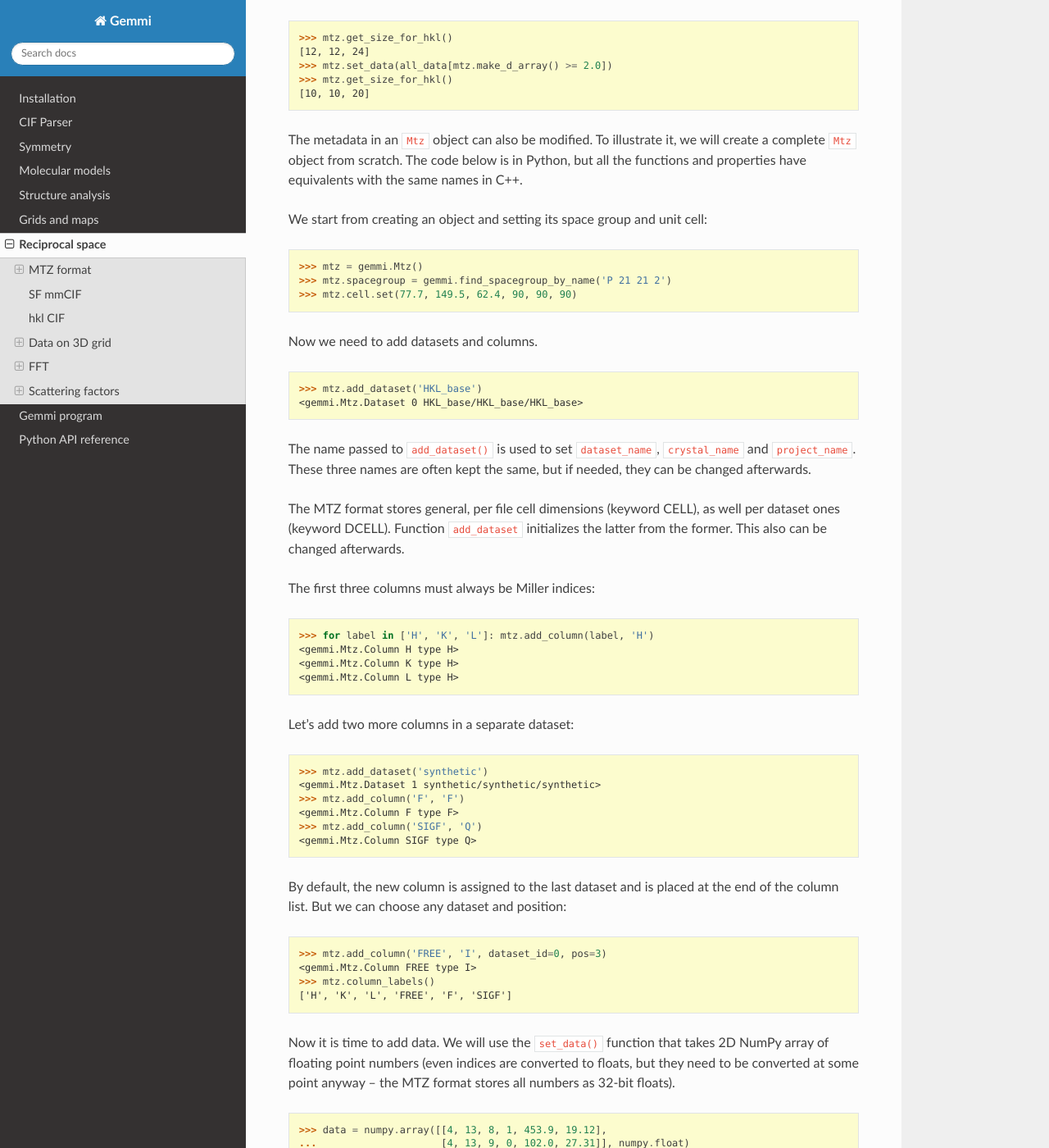
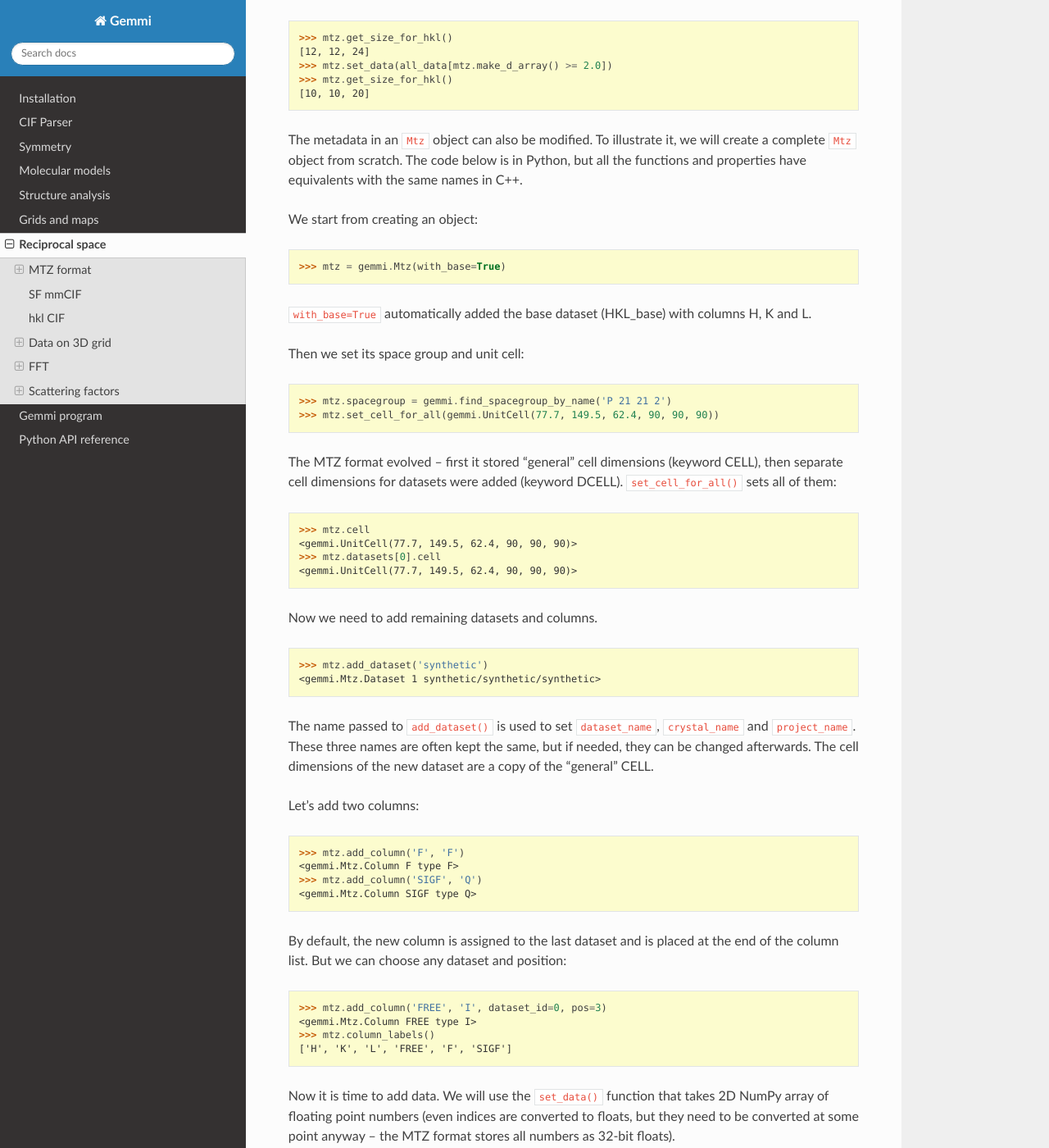
Before and after one commit to project-gemmi/gemmi, a Sphinx documentation site: the page built from docs/hkl.rst, in a window 1280 px wide and 1400 px high, scrolled down 8142 px. Shown: the whole window at 82% size. Built offline with Sphinx 7.4.7 and the Read the Docs theme 2.0.0, drawn with Linux system fonts in a browser that asks for light colours.

Commit message:
mtz: add optional arg with_base for Mtz constructor
and function Mtz::set_cell_for_all()

```diff
--- a/docs/hkl.rst
+++ b/docs/hkl.rst
@@ -442,45 +442,49 @@ To illustrate it, we will create a complete ``Mtz`` object from scratch.
 The code below is in Python, but all the functions and properties have
 equivalents with the same names in C++.
 
-We start from creating an object and setting its space group and unit cell:
+We start from creating an object:
 
 .. doctest::
 
-  >>> mtz = gemmi.Mtz()
-  >>> mtz.spacegroup = gemmi.find_spacegroup_by_name('P 21 21 2')
-  >>> mtz.cell.set(77.7, 149.5, 62.4, 90, 90, 90)
+  >>> mtz = gemmi.Mtz(with_base=True)
 
-Now we need to add datasets and columns.
+``with_base=True`` automatically added the base dataset (HKL_base)
+with columns H, K and L.
+
+Then we set its space group and unit cell:
 
 .. doctest::
 
-  >>> mtz.add_dataset('HKL_base')
-  <gemmi.Mtz.Dataset 0 HKL_base/HKL_base/HKL_base>
+  >>> mtz.spacegroup = gemmi.find_spacegroup_by_name('P 21 21 2')
+  >>> mtz.set_cell_for_all(gemmi.UnitCell(77.7, 149.5, 62.4, 90, 90, 90))
 
-The name passed to ``add_dataset()`` is used to set ``dataset_name``,
-``crystal_name`` and ``project_name``. These three names are often
-kept the same, but if needed, they can be changed afterwards.
-
-The MTZ format stores general, per file cell dimensions (keyword CELL),
-as well per dataset ones (keyword DCELL).
-Function ``add_dataset`` initializes the latter from the former.
-This also can be changed afterwards.
-
-The first three columns must always be Miller indices:
+The MTZ format evolved -- first it stored "general" cell dimensions
+(keyword CELL), then separate cell dimensions for datasets were added
+(keyword DCELL). ``set_cell_for_all()`` sets all of them:
 
 .. doctest::
 
-  >>> for label in ['H', 'K', 'L']: mtz.add_column(label, 'H')
-  <gemmi.Mtz.Column H type H>
-  <gemmi.Mtz.Column K type H>
-  <gemmi.Mtz.Column L type H>
+  >>> mtz.cell
+  <gemmi.UnitCell(77.7, 149.5, 62.4, 90, 90, 90)>
+  >>> mtz.datasets[0].cell
+  <gemmi.UnitCell(77.7, 149.5, 62.4, 90, 90, 90)>
 
-Let's add two more columns in a separate dataset:
+Now we need to add remaining datasets and columns.
 
 .. doctest::
 
   >>> mtz.add_dataset('synthetic')
   <gemmi.Mtz.Dataset 1 synthetic/synthetic/synthetic>
+
+The name passed to ``add_dataset()`` is used to set ``dataset_name``,
+``crystal_name`` and ``project_name``. These three names are often
+kept the same, but if needed, they can be changed afterwards.
+The cell dimensions of the new dataset are a copy of the "general" CELL.
+
+Let's add two columns:
+
+.. doctest::
+
   >>> mtz.add_column('F', 'F')
   <gemmi.Mtz.Column F type F>
   >>> mtz.add_column('SIGF', 'Q')
--- a/docs/install.rst
+++ b/docs/install.rst
@@ -128,8 +128,7 @@ Code derived from the following projects is used in the library:
   License: 2-clause BSD.
 
 Projects included under ``third_party/``, not used in the library itself,
-but used in command-line utilities, python bindings or tests that are
-distributed with the library:
+but used in command-line utilities, python bindings or tests:
 
 * `The Lean Mean C++ Option Parser <http://optionparser.sourceforge.net/>`_ --
   command-line option parser. License: MIT.
```
Also changed, not shown: 2 other files.
